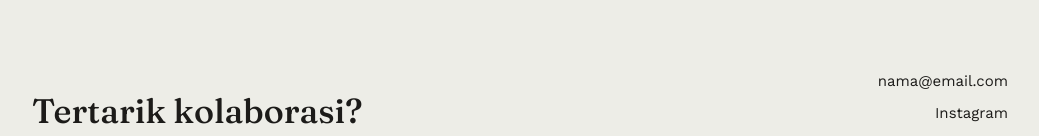
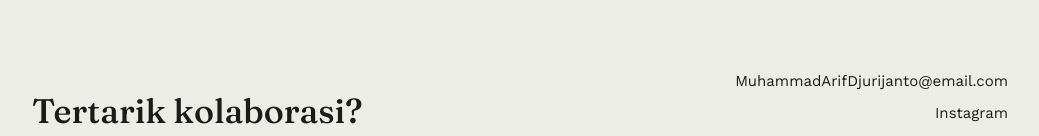
Before and after one commit to engrageq/engrageq.github.io, a plain HTML site: page index.html in a window 1280 px wide. Shown: the part 2234-2370 px from the top of the page, without its empty margins (120-1159 px from the left). Drawn offline with nearby package versions, Linux system fonts and the light colour scheme.

Commit message:
Update index.html

```diff
--- a/index.html
+++ b/index.html
@@ -284,7 +284,7 @@
   <footer id="kontak">
     <h2>Tertarik kolaborasi? Hubungi saya.</h2>
     <div class="contact-links">
-      <a href="mailto:nama@email.com">nama@email.com</a>
+      <a href="mailto:nama@email.com">MuhammadArifDjurijanto@email.com</a>
       <a href="#">Instagram</a>
       <a href="#">LinkedIn</a>
       <a href="#">Behance</a>
```
